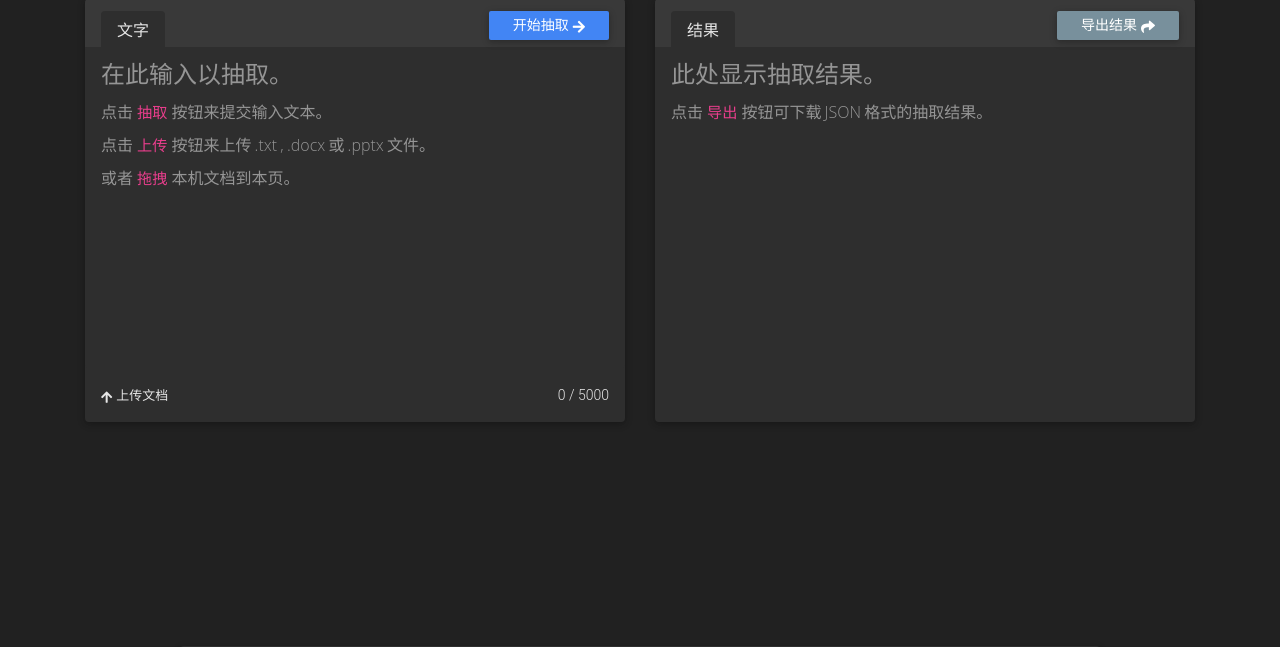
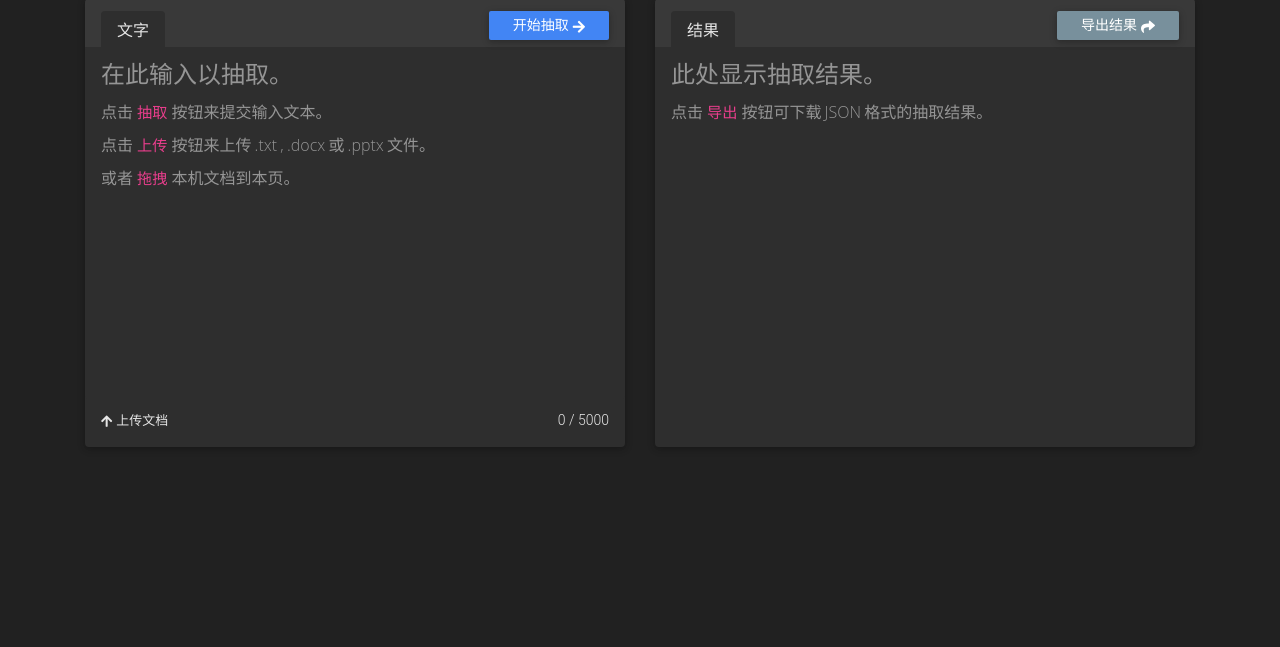
Before and after one commit to wongself/nlp-in-your-area, a Django app: page / in a window 1280 px wide. Shown: the part 146-793 px from the top of the page. Run offline with Django 3.2, Linux system fonts and the light colour scheme; some libraries are stand-ins or nearby versions.

Commit message:
bar failed

```diff
--- a/nlp/static/nlp/css/extract.css
+++ b/nlp/static/nlp/css/extract.css
@@ -67,8 +67,8 @@
 
 .pane-body {
   height: 100% !important;
-  min-height: 375.4px;
-  padding: 1rem 1rem 3.4rem;
+  min-height: 400px;
+  padding: 1rem;
   border-top-left-radius: 0;
   border-top-right-radius: 0;
   border-bottom-left-radius: .25rem;
--- a/nlp/static/nlp/js/extract.js
+++ b/nlp/static/nlp/js/extract.js
@@ -16,9 +16,10 @@ $(function() {
   }
 
   // Scrollbar
+  // new SimpleBar($('#left_text_container')[0])
   new SimpleBar($('#right_result_container')[0])
+  // $('#left_text_container').overlayScrollbars({ });
   // $('#right_result_container').overlayScrollbars({ });
-  // $('#left_text_area').overlayScrollbars({ });
 
   // Key Press
   $(document).on('keydown', function(e) {
--- a/nlp/templates/extract.html
+++ b/nlp/templates/extract.html
@@ -80,7 +80,7 @@ active
 
             <!-- Textarea -->
             {% csrf_token %}
-            <div class="pane-body pt-0 px-0">
+            <div class="pane-body pt-0 px-0 pb-5" id="left_text_container">
               <textarea
                 class="form-control stress-color object-bgcolor moon border-0 shadow-none h-100 pt-3 px-3 pb-0"
                 id="left_text_area" maxlength="5000" style="resize: none;"
```
